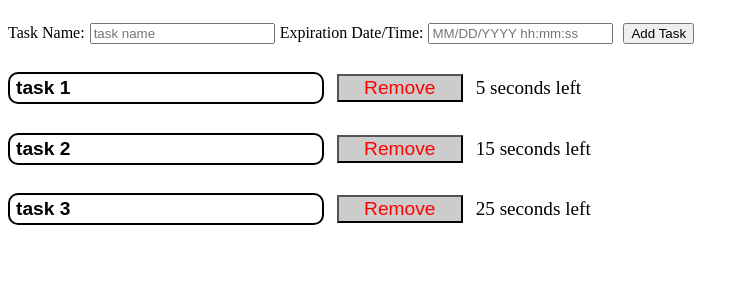
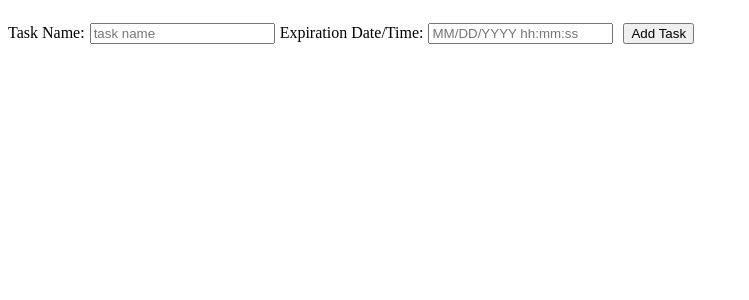
Before and after one commit to RichGol/ReactDeadline, a React (Create React App) app: page / in a window 1280 px wide. Shown: the top 300 px of the page, without its empty margins (0-749 px from the left). Built offline with nearby package versions, Linux system fonts and the light colour scheme; the HTML template or start-up script is replaced by a standard one.

Commit message:
commented-out loadTasks arrow function due to warning in Github action causing build fail

```diff
--- a/src/App.js
+++ b/src/App.js
@@ -135,7 +135,7 @@ function RemoveTask({remove, itemNo}) {
 /* RENDERS THE WHOLE APPLICATION */
 export default function App() {
 	//tasks state manages the current set of tasks
-	const [tasks, setTasks] = useState(new Array());
+	const [tasks, setTasks] = useState([]);
 	//nextItem state tracks the number of active tasks
 	const [nextItem, setNextItem] = useState(1);
 	//keyVal state provides a unique key for each task instance
@@ -161,7 +161,7 @@ export default function App() {
 				text: 'task 3',
 				expiration: 30
 		}];
-		loadTasks(temp);
+		/* loadTasks(temp); */
 	}, []);
 
 	/*******************************************
@@ -169,7 +169,7 @@ export default function App() {
 	 * objects, eventually to load saved tasks *
 	 * from a file.                            *
 	 *******************************************/
-	const loadTasks = temp => {
+	/* const loadTasks = temp => {
 		//update keyVal state, preventing overlap with other tasks
 		const lastKey = temp[temp.length - 1].key;
 		setKeyVal(lastKey+1);
@@ -180,7 +180,7 @@ export default function App() {
 		temp.map((task, i) => {
 			setTasks(allTasks => [...allTasks, task]);
 		});
-	}
+	} */
 
 	/************************************************
 	 * Handles appending a task to the tasks state, *
```
